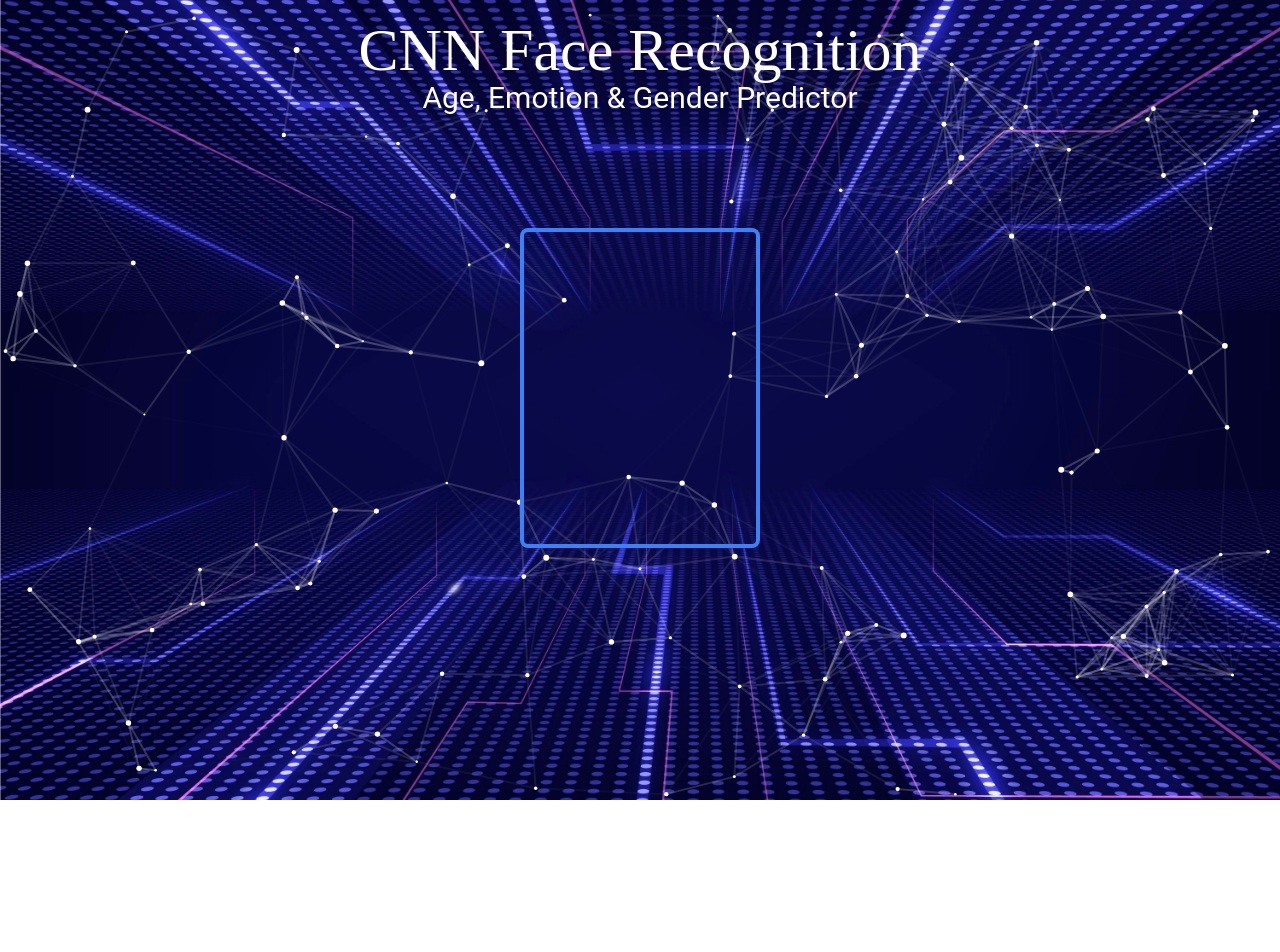
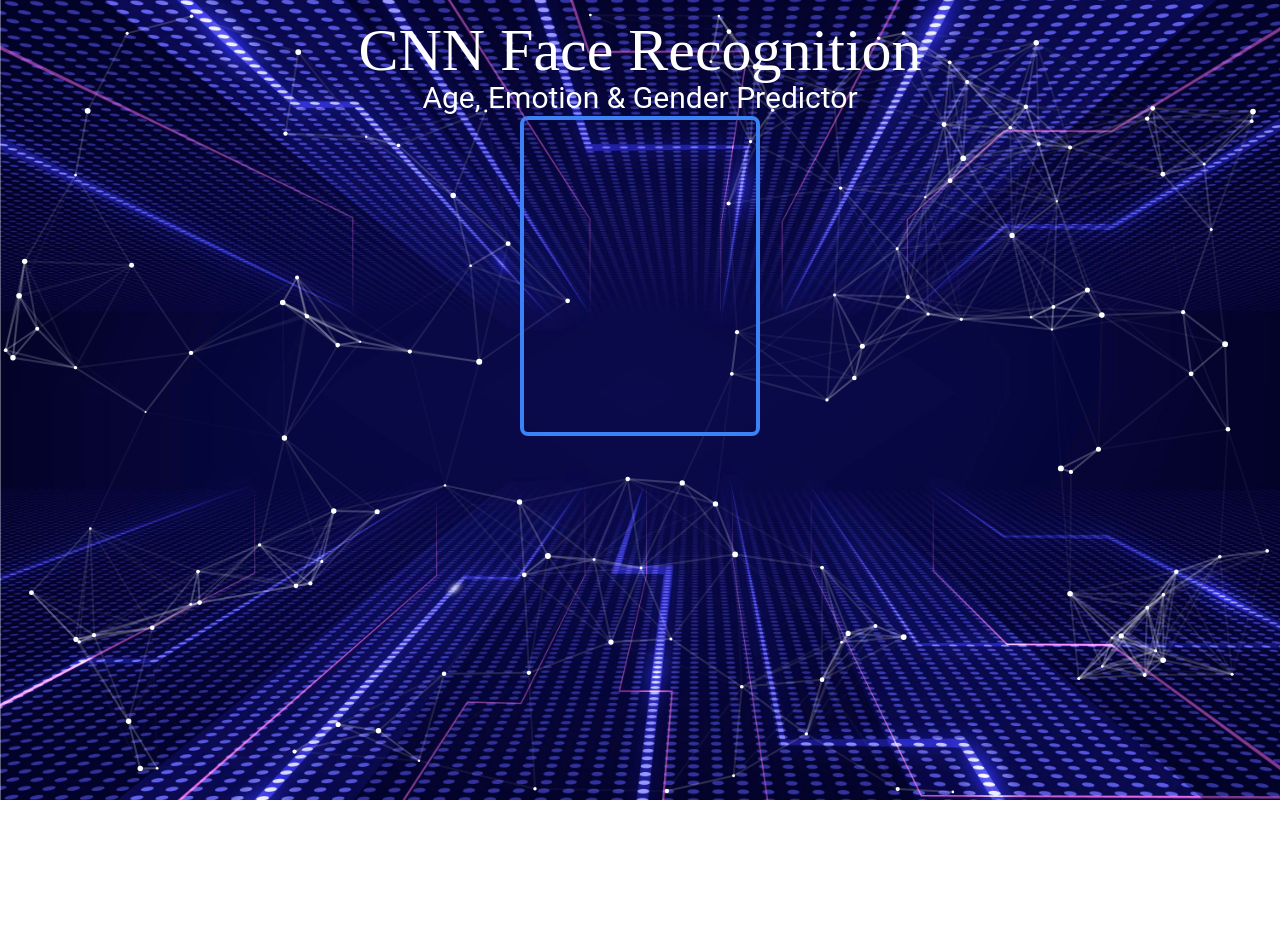
Before and after one commit to Vbdiaz/face-app, a React (Create React App) app in the folder client/: page / in a window 1280 px wide. Shown: the top 952 px of the page. Built offline with nearby package versions, Linux system fonts and the light colour scheme.

Commit message:
front end hosting

```diff
--- a/client/src/components/Camera/index.js
+++ b/client/src/components/Camera/index.js
@@ -46,23 +46,21 @@ function Camera() {
   };
 
   return (
-    <div>
-      <header className="text-center">
-        <h1 className="z-10 text-4xl md:text-5xl lg:text-6xl font-playfair font-bold text-black-800 mb-4">
-          Intelligent Predictions
-        </h1>
-        <p className="text-xl md:text-2xl lg:text-3xl font-roboto text-gray-600">
-          Age, Gender & Gender Identity - CNN Powered Insights
-        </p>
-      </header>
-    <div class="flex justify-center h-screen">
-      <div class="relative w-60 h-80 overflow-hidden rounded-lg border-4 border-blue-500">
-        <video id="webcam" ref={videoRef} class="w-full h-full object-cover"></video>
-    </div>
-    </div>
+    <div class="relative">
+      <div class="flex justify-center h-screen">
+        <div class="w-60 h-80 overflow-hidden rounded-lg border-4 border-blue-500">
+          <video
+            id="webcam"
+            ref={videoRef}
+            class="w-full h-full object-cover"
+          ></video>
+        </div>
+      </div>
 
-      <button onClick={startCamera}>Start Camera</button>
-      <button onClick={captureImage}>Capture Image</button>
+      <button onClick={startCamera} class='text-white'>
+        Start Camera
+      </button>
+      <button class='text-white' onClick={captureImage}>Capture Image</button>
       {processedImgSrc && (
         <div>
           <h2>Processed Image:</h2>
```
Also changed, not shown: 1 other file (tests, documents, lock files or other folders).
